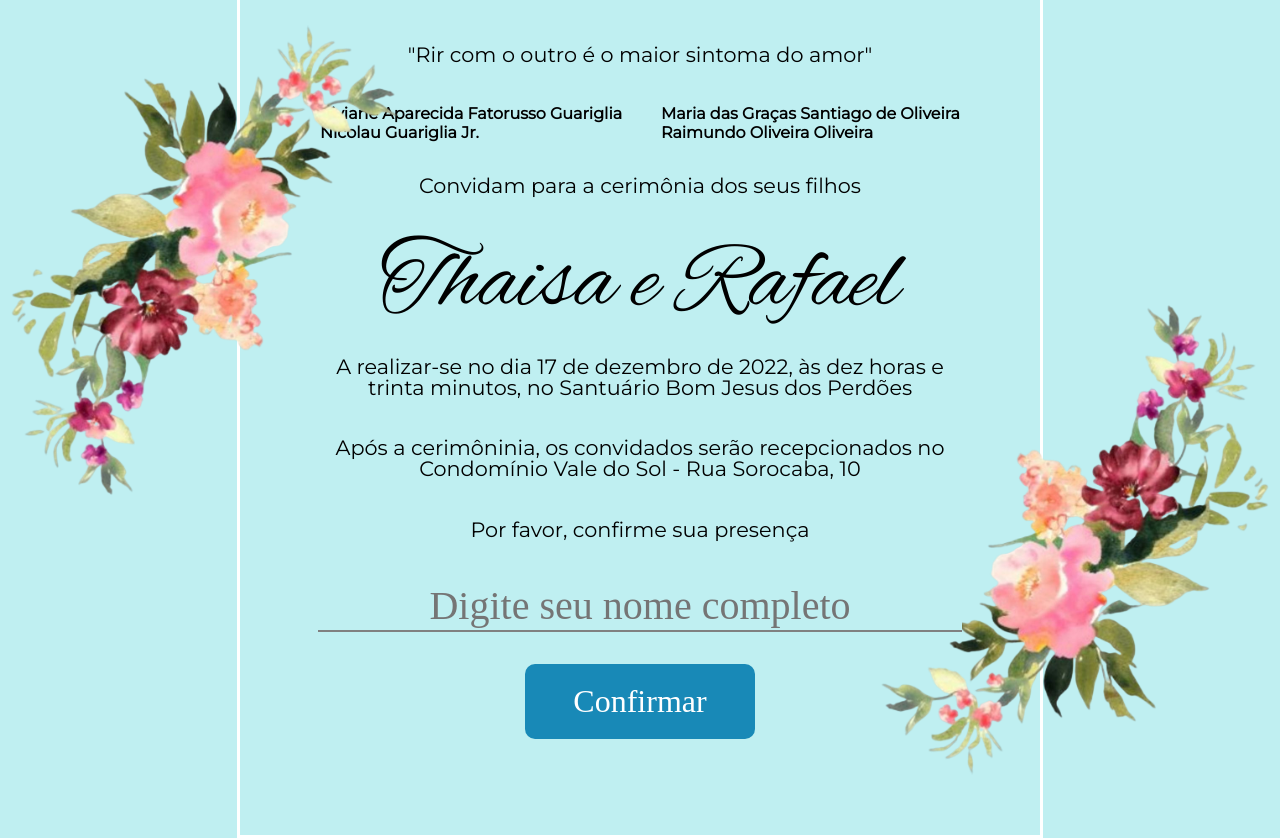
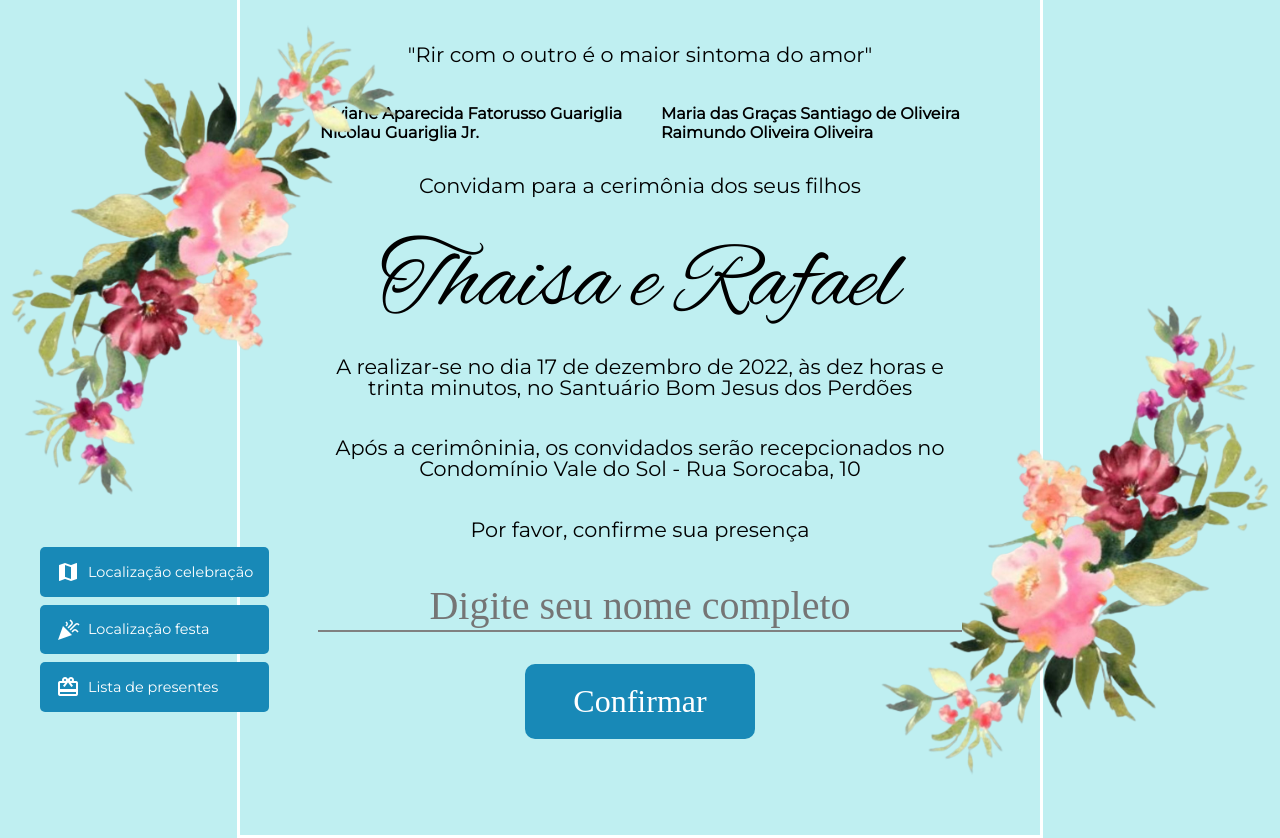
Before and after one commit to poldosantiago/casamento, a website with bundled scripts: page public/index.html in a window 1280 px wide. Built offline with nearby package versions, Linux system fonts and the light colour scheme; a web font is replaced by a local one.

Commit message:
adição dos links na tela do convite

```diff
--- a/public/assets/css/confirmacao/navegacao.css
+++ b/public/assets/css/confirmacao/navegacao.css
@@ -7,8 +7,6 @@
 	justify-content: center;
 
 }
-
-
 
 .navegacao__item:last-child{
 	margin-right: 0rem;
--- /dev/null
+++ b/public/assets/css/index/botoes_uteis.css
@@ -0,0 +1,56 @@
+.botoes_uteis{
+	position: fixed;
+	bottom: 5rem;
+	left: 2.5rem;
+	box-sizing: border-box;
+}
+
+.botoes_uteis__lista{
+	display: flex;
+	justify-content: center;
+	flex-direction: column;
+}
+
+.botoes_uteis__item{
+	margin-bottom: 0.5rem;
+}
+
+.botoes_uteis__link{
+	color: var(--cor-branco);
+	text-decoration: none;
+	display: flex;
+	align-items: center;
+	justify-content: flex-start;
+	background-color: var(--cor-azul-bebe);
+	transition: all 0.1s;
+	border-radius: 5px;
+/*	padding:0.6rem .5rem;
+	font-size: 0.9rem;*/
+}
+
+.botoes_uteis__link:hover{
+	background-color: var(--cor-azul-marinho);
+}
+
+@media screen and (min-width: 0){
+	.botoes_uteis__link{
+		padding:0.6rem .5rem;
+		font-size: 0.9rem;
+	}
+
+	.botoes_uteis__link___texto{
+		display: none;
+	}
+}
+
+@media screen and (min-width: 1024px){
+	.botoes_uteis__link{
+		padding:0.8rem 1rem;
+		font-size: 0.9rem;
+	}
+
+	.botoes_uteis__link___texto{
+		display: block;
+		margin-left: 0.5rem;
+	}
+}
--- a/public/assets/css/index/formulario.css
+++ b/public/assets/css/index/formulario.css
@@ -42,12 +42,10 @@
 	background-color: var(--cor-azul-marinho);
 }
 
-
-
 @media screen and (min-width: 0){
 	.formulario__input{
-		width: 20rem;
-		font-size: 1rem;
+		width: 13.5rem;
+		font-size: .95rem;
 	}
 
 
--- a/public/index.html
+++ b/public/index.html
@@ -13,14 +13,12 @@
 	<link rel="stylesheet" type="text/css" href="assets/css/index/nome-pais.css">
 	<link rel="stylesheet" type="text/css" href="assets/css/index/formulario.css">
 	<link rel="stylesheet" type="text/css" href="assets/css/index/area-alerta.css">
+	<link rel="stylesheet" type="text/css" href="assets/css/index/botoes_uteis.css">
 
+<link href="https://fonts.googleapis.com/icon?family=Material+Icons" rel="stylesheet">
 <link rel="preconnect" href="https://fonts.googleapis.com">
 <link rel="preconnect" href="https://fonts.gstatic.com" crossorigin>
 <link href="https://fonts.googleapis.com/css2?family=Alex+Brush&family=Montserrat:wght@100;300;400&family=Petit+Formal+Script&display=swap" rel="stylesheet">
-
-
-
-
 
 	<title>Casamento</title>
 </head>
@@ -64,9 +62,31 @@
 	</main>
 
 	<!--campo de alerta - a tag entra dinamicamente-->
-	<div class="area-alerta" data-alerta>
+	<div class="area-alerta" data-alerta></div>
 
-	</div>
+	<!-- area de botoes aboslute-->
+	<nav class="botoes_uteis">
+		<ul class="botoes_uteis__lista">
+			<li class="botoes_uteis__item">
+				<a href="https://www.google.com/maps/dir//Santu%C3%A1rio+Bom+Jesus+dos+Perd%C3%B5es/data=!4m6!4m5!1m1!4e2!1m2!1m1!1s0x94cebe3b0ec17b5d:0x43f0308036116db4?sa=X&ved=2ahUKEwiUyoa25vz6AhWdDLkGHTk7C7MQ9Rd6BQiHARAD" target="_blank" class="botoes_uteis__link" data-mudanca>
+					<span class="material-icons">map</span>
+					<span class="botoes_uteis__link___texto">Localização celebração</span>
+				</a>
+			</li>
+			<li class="botoes_uteis__item">
+				<a href="https://goo.gl/maps/cvrX4ZAawoPqZ1YaA" target="_blank" class="botoes_uteis__link" data-mudanca>
+					<span class="material-icons">celebration</span>
+					<span class="botoes_uteis__link___texto">Localização festa</span>
+				</a>
+			</li>
+			<li class="botoes_uteis__item">
+				<a href="https://sites.icasei.com.br/rafaelethaisa/home" target="_blank" class="botoes_uteis__link" data-mudanca>
+					<span class="material-icons md-100">redeem</span>
+					<span class="botoes_uteis__link___texto">Lista de presentes</span>
+				</a>
+			</li>
+		</ul>
+	</nav>
 </body>
 </html>
 
```
Also changed, not shown: public/assets/css/index/celebracao.png (added).
